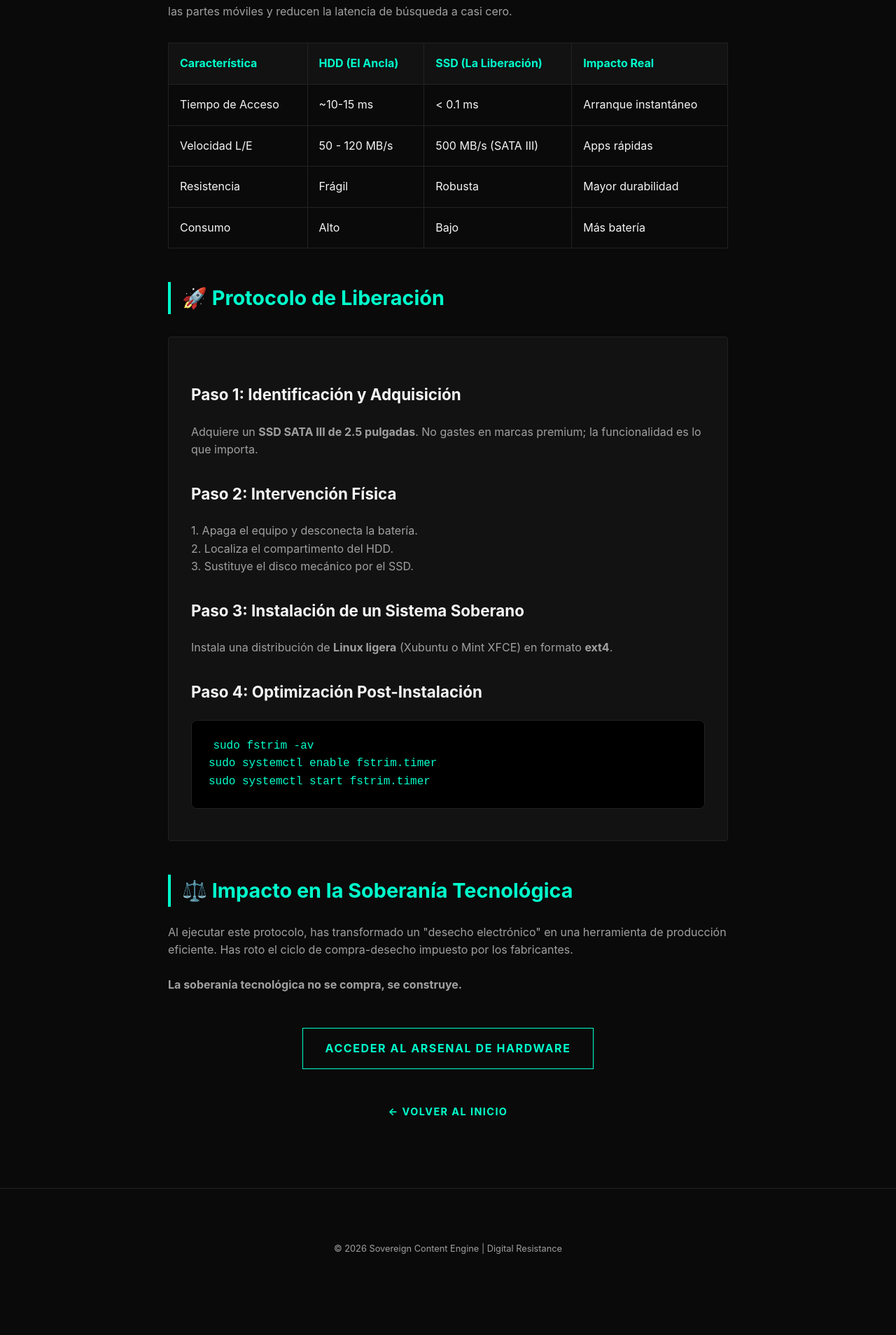
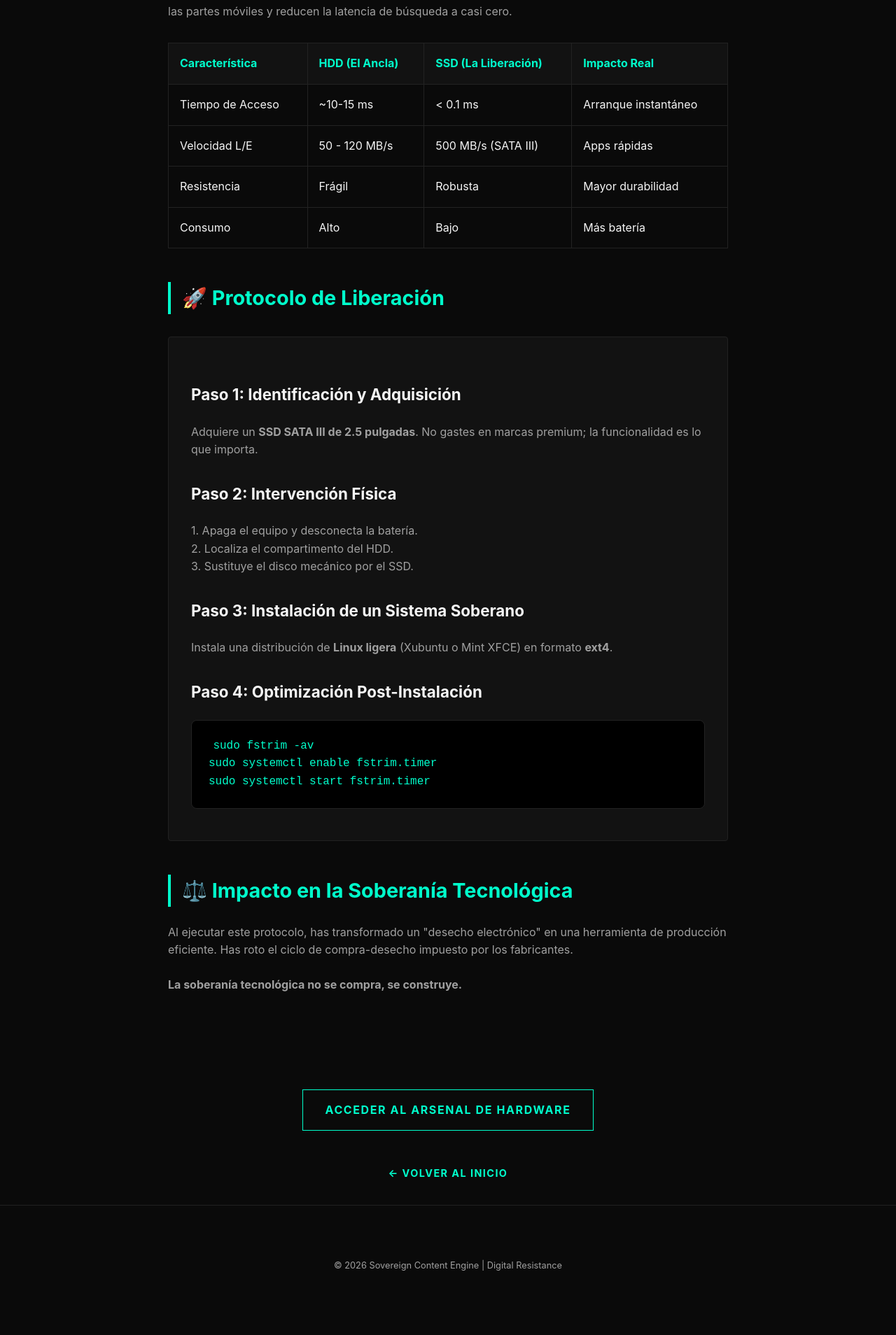
Before and after one commit to petit69/sovereign-content-engine, a Jekyll site: the page ssd.html, which Jekyll copies as it is, in a window 1280 px wide. Shown: the part 679-2587 px from the top of the page at 70% size. Built offline with Jekyll 4.4.1, drawn with Linux system fonts in a browser that asks for light colours; before the commit the page ends 2563 px from its top, so only the background shows below that.

Commit message:
fix: add CTA and bottom nav

```diff
--- a/ssd.html
+++ b/ssd.html
@@ -182,13 +182,19 @@
         <p>Al ejecutar este protocolo, has transformado un "desecho electrónico" en una herramienta de producción eficiente. Has roto el ciclo de compra-desecho impuesto por los fabricantes.</p>
         <p><strong>La soberanía tecnológica no se compra, se construye.</strong></p>
 
+
+</div>
+
     <div style="text-align:center; margin: 3rem 0;">
         <a href="recursos.html" style="color: var(--accent-color); text-decoration: none; font-weight: bold; text-transform: uppercase; letter-spacing: 0.1em; border: 1px solid var(--accent-color); padding: 1rem 2rem; display: inline-block; transition: all 0.3s ease;" onmouseover="this.style.background='var(--accent-color)';this.style.color='var(--bg-color)'" onmouseout="this.style.background='transparent';this.style.color='var(--accent-color)'">Acceder al Arsenal de Hardware</a>
     </div>
-<div style="text-align:center; margin-bottom: 2rem;">
-    <a href="index.html" style="color: var(--accent-color); text-decoration: none; font-weight: bold; text-transform: uppercase; font-size: 0.9rem; letter-spacing: 0.1em;">← Volver al Inicio</a>
-</div></div>
-    <div class="footer">
+
+
+    <div style="text-align:center; margin-bottom: 2rem;">
+        <a href="index.html" style="color: var(--accent-color); text-decoration: none; font-weight: bold; text-transform: uppercase; font-size: 0.9rem; letter-spacing: 0.1em;">← Volver al Inicio</a>
+    </div>
+
+<div class="footer">
         <p>© 2026 Sovereign Content Engine | Digital Resistance</p>
     </div>
 </body>
```
